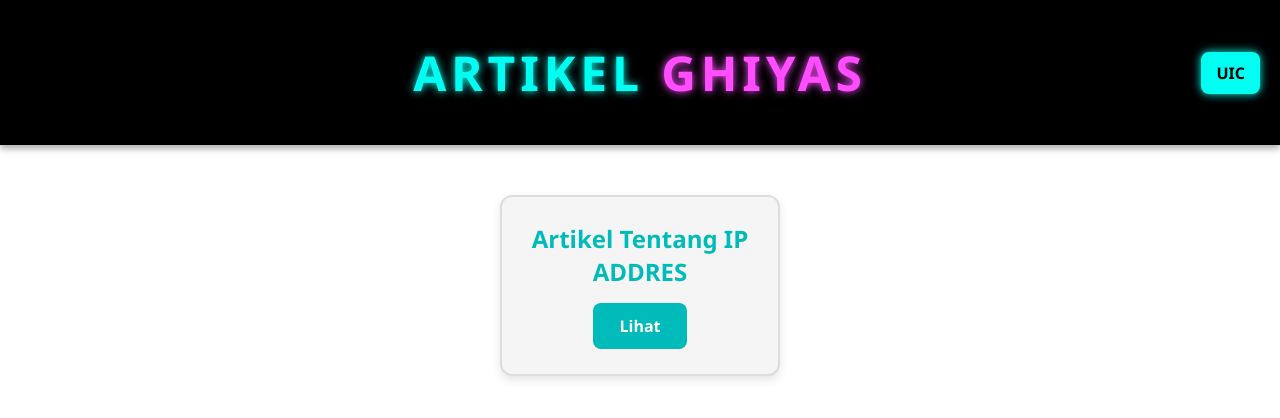
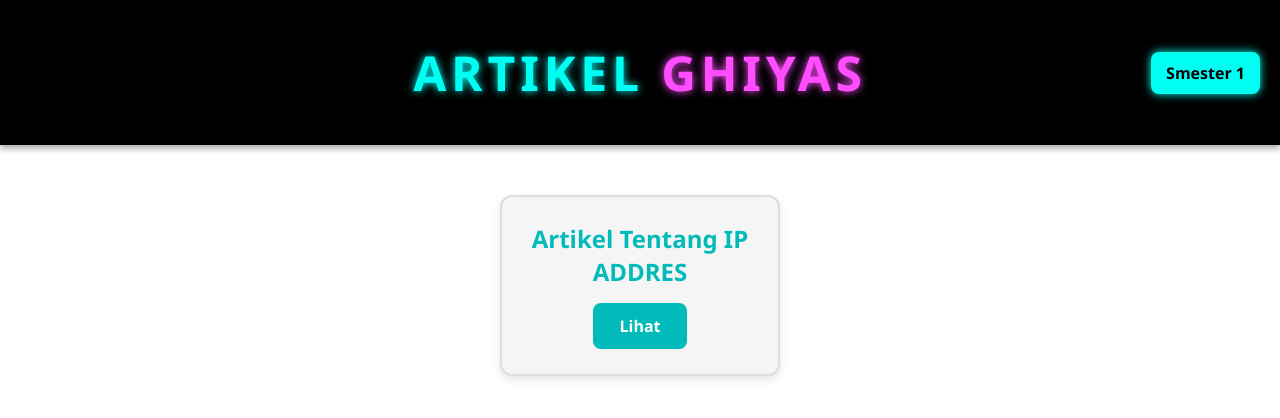
Before and after one commit to ghiyas1337/artikel, a plain HTML site: page index.html in a window 1280 px wide. Drawn offline with Linux system fonts and the light colour scheme.

Commit message:
Update index.html

```diff
--- a/index.html
+++ b/index.html
@@ -152,7 +152,7 @@
       <span class="rtm">ARTIKEL</span> <span class="diasz">GHIYAS</span>
     </h1>
     <nav class="menu-header">
-      <a href="#artikel-section" class="active">UIC</a>
+      <a href="#artikel-section" class="active">Smester 1</a>
     </nav>
   </header>
 
```
